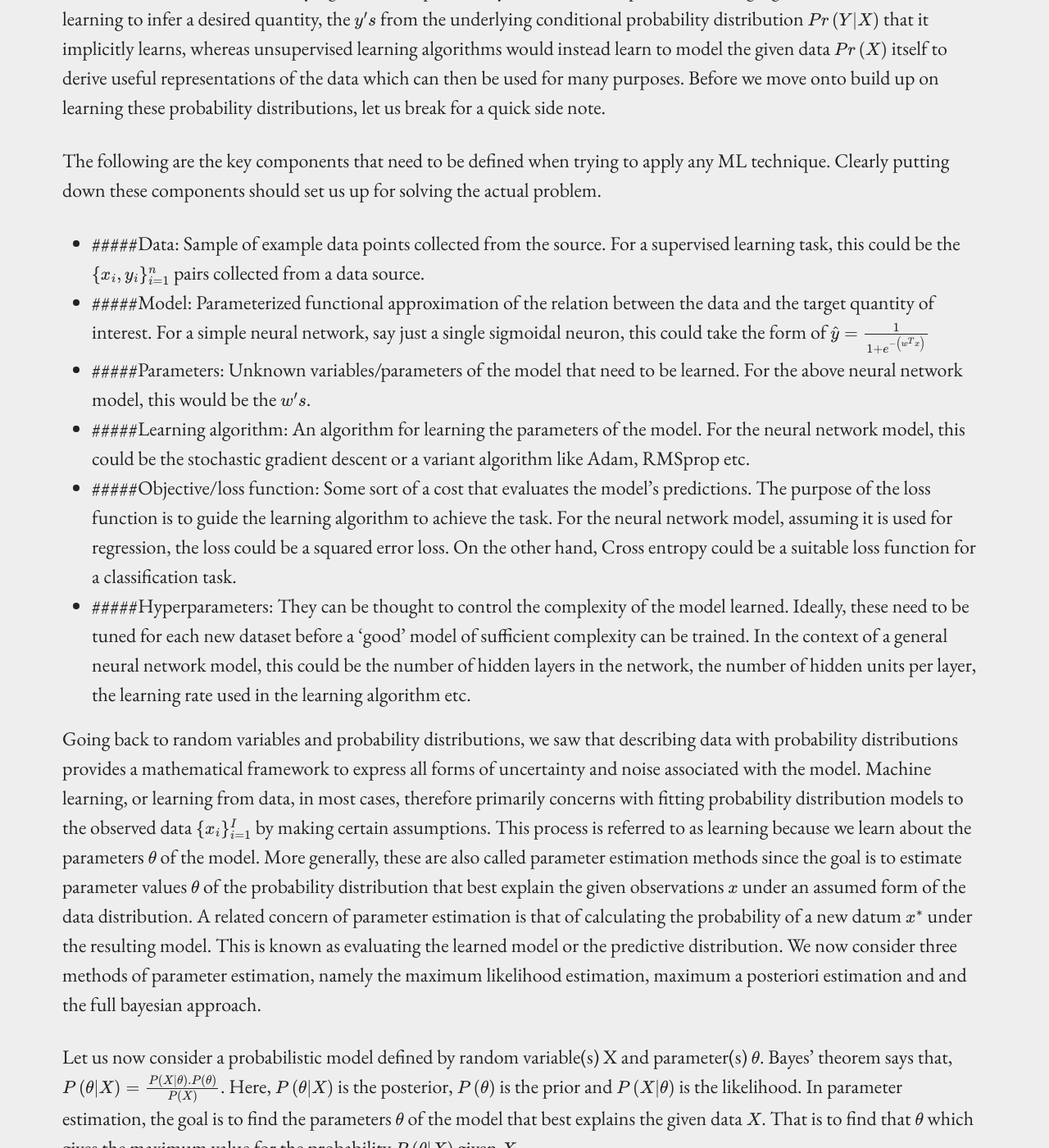
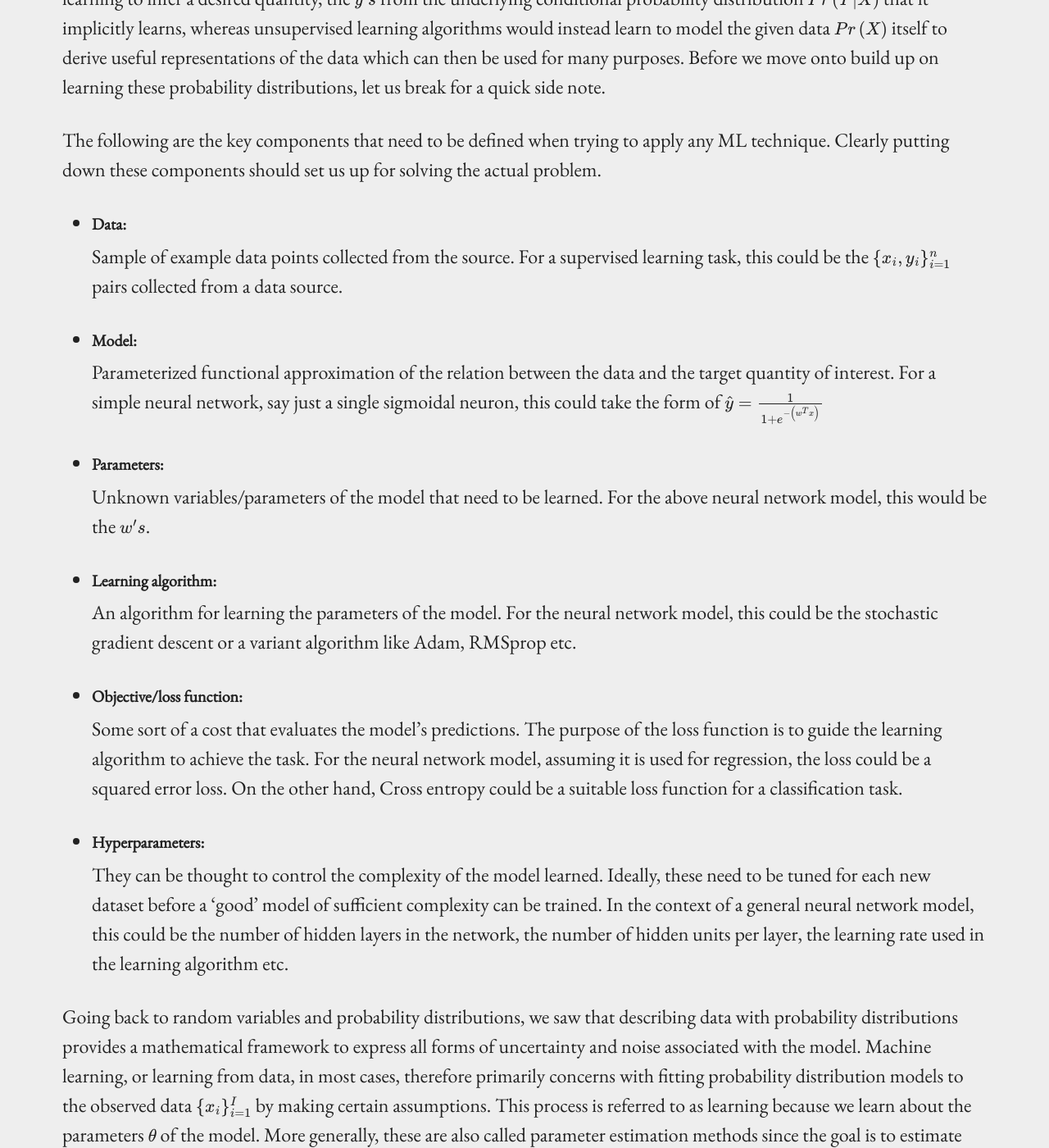
Before and after one commit to Bhuvans/Bhuvans.github.io, a Jekyll site: the page built from _posts/2022-02-18-perspective-into-variational-autoencoders.md, in a window 1280 px wide and 1400 px high, scrolled down 1925 px. Shown: the whole window at 82% size. Built offline with Jekyll 4.4.1, drawn with Linux system fonts in a browser that asks for light colours; formulas are drawn with MathJax 3.

Commit message:
Some more formatting

```diff
--- a/_posts/2022-02-18-perspective-into-variational-autoencoders.md
+++ b/_posts/2022-02-18-perspective-into-variational-autoencoders.md
@@ -19,7 +19,7 @@ usemathjax: true
 6. Basic Pytorch code for VAE (TF2.0 side by side).
 
 
-## Probability Basics
+### Probability Basics
 
 A random variable $$x$$ denotes a quantity that is uncertain. The variable may denote the result of an experiment
 (e.g., flipping a coin) or a real-world measurement of a fluctuating property (e.g., temperature readings). If we observe
@@ -52,23 +52,23 @@ many purposes. Before we move onto build up on learning these probability distri
 
 The following are the key components that need to be defined when trying to apply any ML technique. Clearly putting down
 these components should set us up for solving the actual problem.
-+ #####Data:
++ ##### Data:
 Sample of example data points collected from the source. For a supervised learning task, this could be the
 $$\{x_i,y_i\}_{i=1}^n$$ pairs collected from a data source.
-+ #####Model:
++ ##### Model:
 Parameterized functional approximation of the relation between the data and the target quantity of interest. For a simple
 neural network, say just a single sigmoidal neuron, this could take the form of $$\hat{y}=\frac{1}{1+e^{-\left(w^Tx\right)}}$$
-+ #####Parameters:
++ ##### Parameters:
 Unknown variables/parameters of the model that need to be learned. For the above neural network model, this
 would be the $$w’s$$.
-+ #####Learning algorithm:
++ ##### Learning algorithm:
 An algorithm for learning the parameters of the model. For the neural network model, this could be the stochastic
 gradient descent or a variant algorithm like Adam, RMSprop etc.
-+ #####Objective/loss function:
++ ##### Objective/loss function:
 Some sort of a cost that evaluates the model’s predictions. The purpose of the loss function is to guide the learning
 algorithm to achieve the task. For the neural network model, assuming it is used for regression, the loss could be
 a squared error loss. On the other hand, Cross entropy could be a suitable loss function for a classification task.
-+ #####Hyperparameters:
++ ##### Hyperparameters:
 They can be thought to control the complexity of the model learned. Ideally, these need to be tuned for each new dataset
 before a ‘good’ model of sufficient complexity  can be trained. In the context of a general neural network model, this
 could be the number of hidden layers in the network, the number of hidden units per layer, the learning rate used in the
```
